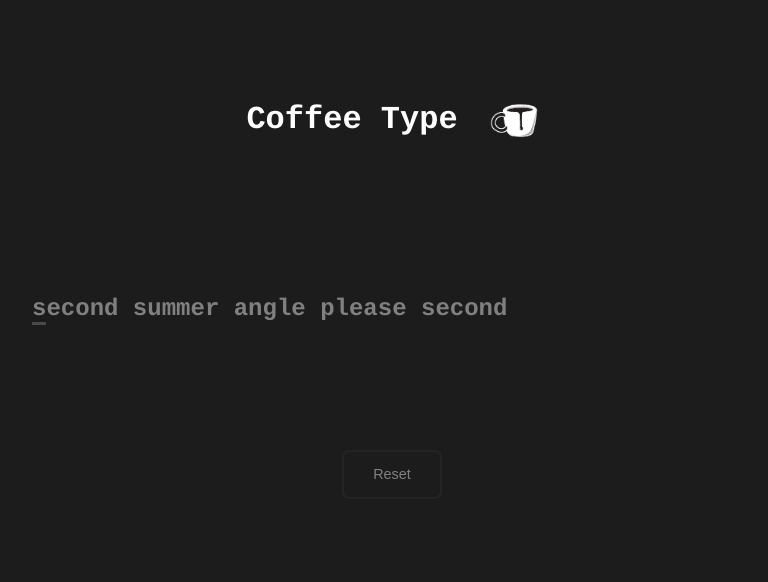
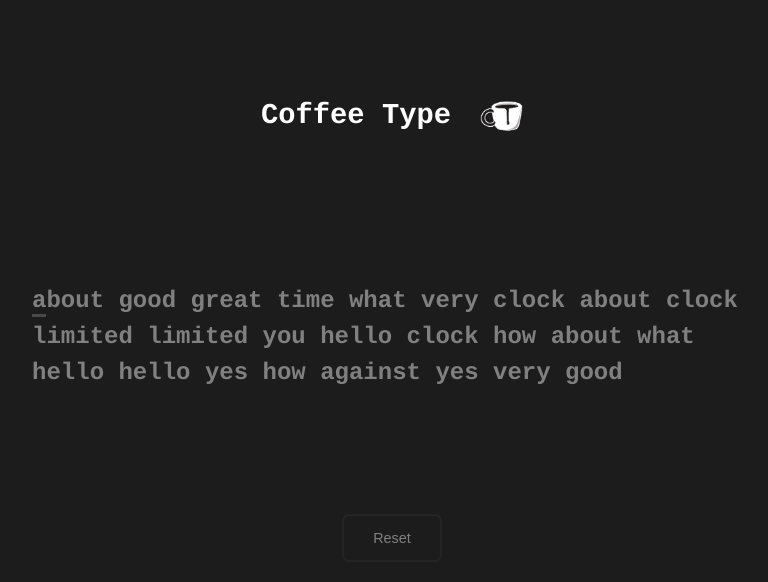
Before and after one commit to Xuppe/coffee-type, a plain HTML site: page index.html in a window 1280 px wide. Shown: the whole page, without its empty margins (248-1016 px from the left). Drawn offline with Linux system fonts and the light colour scheme.

Commit message:
Add smooth text cursor
Added a new text cursor implementation that tracks each letter, and transitions between them smoothly.

```diff
--- a/index.html
+++ b/index.html
@@ -19,6 +19,7 @@
     <div class='words-container'>
       <input class='words-input' autofocus autocomplete="off" autocorrect="off" autocapitalize="off">
       <p class='words-display'></p>
+      <div class='caret-element'></div>
     </div>
 
     <div class='score-container'>
--- a/script.js
+++ b/script.js
@@ -6,12 +6,14 @@ const scoreContainer = document.querySelector('.score-container');
 const header = document.querySelector('header');
 const personalBest = document.querySelector('.personal-best')
 
+const caret = document.querySelector('.caret-element');
+
 const wordSet1 = "hello how yes are you good what about very great nice to see because limited time against clock";
 const wordSet2 = "welcome fantasy yell fall summer season second minute angle mind happy go ready please send message";
 
 // word selection variables
-let words = 5;
-let wordList = wordSet2;
+let words = 25;
+let wordList = wordSet1;
 
 let started = false;
 let finished = false;
@@ -28,7 +30,7 @@ let extraLetters;
 let missedLetters;
 
 
-// utility functions
+
 function random(min, max) {
   const num = Math.floor(Math.random() * (max - min + 1)) + min;
   return num;
@@ -138,10 +140,32 @@ function setup() {
     wordsDisplay.appendChild(word);
   }
   wordsArray[0][0].classList.add('caret');
+
+  // update caret position and display
+  updateCaret();
 }
 
 // first time setup
 setup();
+
+// move carret to new posision based on reference element with caret class
+// if there is no element with the caret class, than hide the caret element
+function updateCaret() {
+  if (!document.querySelector('.caret')) {
+    caret.style.opacity = '0';
+  } else {
+    let caretElementReference = document.querySelector('.caret');
+    let elementPos = caretElementReference.getBoundingClientRect();
+    caret.style.height = elementPos.height + 'px';
+    caret.style.width = elementPos.width + 'px';
+    caret.style.left = elementPos.left + 'px';
+    caret.style.top = elementPos.top + 'px';
+    caret.style.opacity = '1';
+  }
+}
+
+// reposition caret when window is resized
+window.onresize = updateCaret;
 
 // words input focus
 wordsDisplay.onclick = function() {
@@ -149,10 +173,12 @@ wordsDisplay.onclick = function() {
 }
 wordsInput.onblur = function() {
   wordsArray[wordCounter][letterCounter].classList.remove('caret');
+  updateCaret();
 }
 wordsInput.onfocus = function() {
   if (!finished){
     wordsArray[wordCounter][letterCounter].classList.add('caret');
+    updateCaret();
   }
 }
 
@@ -173,6 +199,7 @@ resetButton.onclick = function() {
   setup();
 }
 
+// when moving the mouse, toggle the dimming effect
 document.onmousemove = function() {
   dimToggle(false);
 }
@@ -211,6 +238,7 @@ wordsInput.oninput = function(e) {
     wordCounter++;
     letterCounter = 0;
     wordsArray[wordCounter][letterCounter].classList.add('caret');
+    updateCaret();
     // check if previous word has incorrect or missing letters, if so, add appropirate class
     for (let i = 0; i < wordsArray[wordCounter - 1].length - 1; i++) {
       if (!wordsArray[wordCounter - 1][i].classList.contains('correct')) {
@@ -225,6 +253,7 @@ wordsInput.oninput = function(e) {
     // checking if correct letter has been entered, if so, move caret forward and style test accordingly, and check if it was the last character, ending the test
     wordsArray[wordCounter][letterCounter].classList.add('correct');
     wordsArray[wordCounter][letterCounter].classList.remove('caret');
+    updateCaret();
     // end the test if the current letter is corrent and the last letter of the last word
     if (letterCounter === wordsArray[wordCounter].length - 2 && wordCounter === wordsArray.length - 1) {
       finished = true;
@@ -236,6 +265,7 @@ wordsInput.oninput = function(e) {
     }
     // otherwise contiunue and move caret forward and increment letterCounter;
     wordsArray[wordCounter][letterCounter + 1].classList.add('caret');
+    updateCaret();
     letterCounter++;
   } else if (currentLetter !== wordsArray[wordCounter][letterCounter].innerText && currentLetter !== ' ' && currentLetter !== null) {
     // checking if incorrect or extra letter
@@ -244,6 +274,7 @@ wordsInput.oninput = function(e) {
       wordsArray[wordCounter][letterCounter].setAttribute('typed-letter', currentLetter);
       wordsArray[wordCounter][letterCounter + 1].classList.add('caret');
       wordsArray[wordCounter][letterCounter].classList.remove('caret');
+      updateCaret();
       letterCounter++;
     } else if (wordsArray[wordCounter].length < 20) {
       // insert extra word
@@ -252,6 +283,7 @@ wordsInput.oninput = function(e) {
       extraLetter.classList.add('extra-letter');
       wordsArray[wordCounter][letterCounter].parentNode.insertBefore(extraLetter, wordsArray[wordCounter][letterCounter]);
       wordsArray[wordCounter].splice(letterCounter, 0, extraLetter);
+      updateCaret();
       letterCounter++;
     } else {
       // if too many extra letters have been added already, don't add anymore, and remove further extras from input box
@@ -276,12 +308,14 @@ wordsInput.onkeydown = function(e) {
         wordsArray[wordCounter][letterCounter].classList.remove('caret');
         letterCounter--;
         wordsArray[wordCounter][letterCounter].classList.add('caret');
+        updateCaret();
       } else {
         // if letter is an extra added to the end of the word, remove it
         if (wordsArray[wordCounter][letterCounter - 1].classList.contains('extra-letter')) {
           // remove extra letter and decrement the letters counter
           wordsArray[wordCounter][letterCounter - 1].remove();
           wordsArray[wordCounter].splice(letterCounter - 1, 1);
+          updateCaret();
           letterCounter--;
         }
       }
@@ -320,6 +354,7 @@ wordsInput.onkeydown = function(e) {
             letterCounter = rollbackLetter + 1;
           }
           wordsArray[wordCounter][letterCounter].classList.add('caret');
+          updateCaret();
           return;
         }
       }
--- a/style.css
+++ b/style.css
@@ -48,8 +48,8 @@ header {
   color: gray;
   max-width: 30em;
   margin: 3rem auto;
+  opacity: 0;
   transition: opacity ease 0.2s;
-  opacity: 0;
 }
 
 .score-visible {
@@ -58,7 +58,7 @@ header {
 
 /* - - - - - caret styling and animation - - - - - */
 
-.caret {
+.caret-element {
   border-width: 0;
   border-bottom-width: 0.2rem;
   border-style: solid;
@@ -66,7 +66,10 @@ header {
   animation-name: blink;
   animation-iteration-count: infinite;
   animation-direction: alternate;
-  white-space: pre-wrap;
+  position: absolute;
+  transition-property: left, top;
+  transition-duration: 0.15s;
+  transition-timing-function: ease;
 }
 
 @keyframes blink {
@@ -77,6 +80,10 @@ header {
   to {
     border-color: rgba(255, 255, 255, 1.0);
   }
+}
+
+.caret {
+  white-space: pre-wrap;
 }
 
 /* - - - - - letter and word styling - - - - - */
@@ -107,7 +114,9 @@ header {
   color: gray;
   border: 2px solid #242424;
   border-radius: 0.5em;
-  transition: all ease 0.1s;
+  transition-property: background-color;
+  transition-duration: 0.1s;
+  transition-timing-function: ease;
   font-size: 0.9em;
 }
 
@@ -124,5 +133,9 @@ header {
 /* - - - - - dim setup styling - - - - - */
 
 header, .reset-button {
-  transition: all 0.2s ease;
+  transition-property: opacity;
+  transition-duration: 0.2s;
+  transition-timing-function: ease;
+  font-size: 0.9em;
+
 }
```
